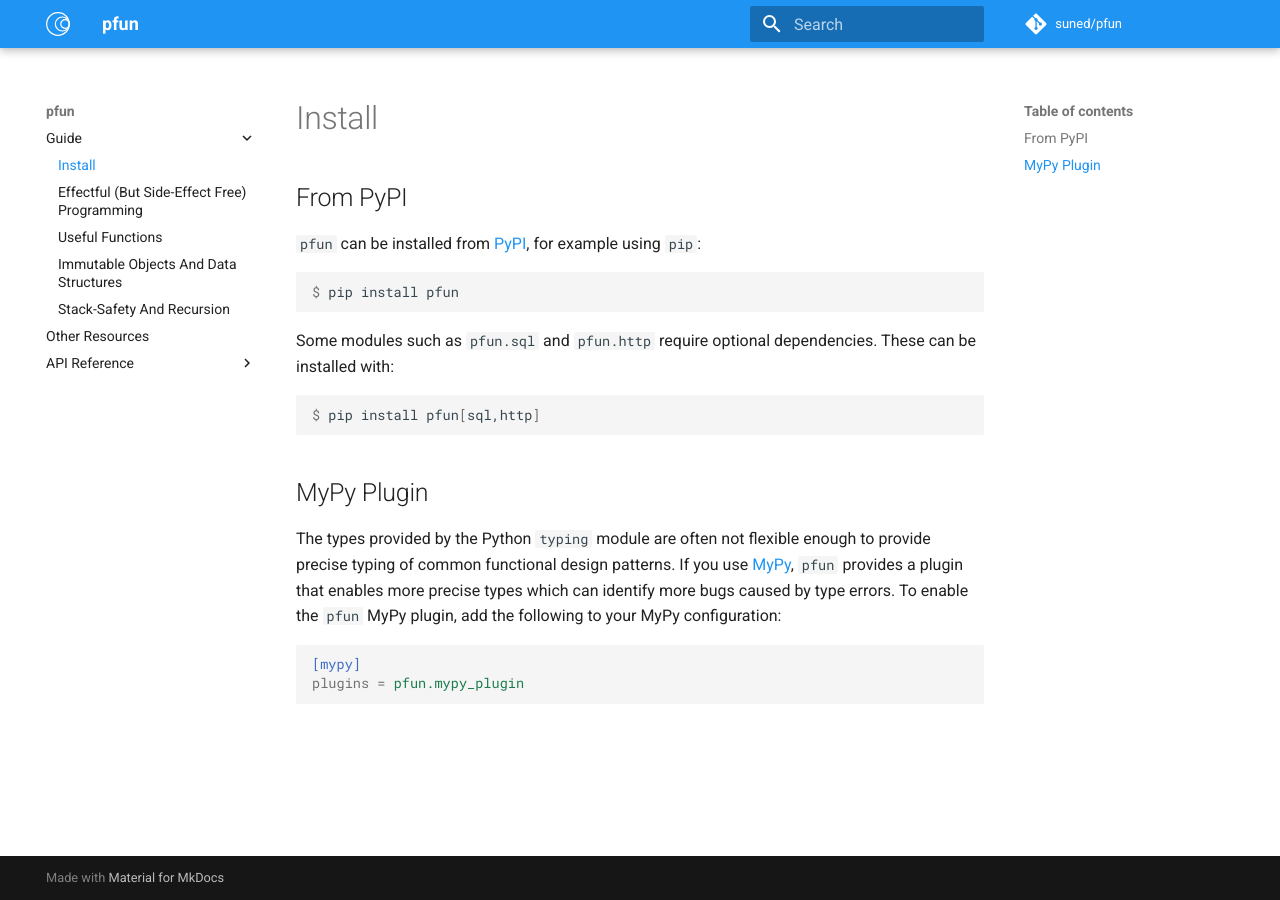
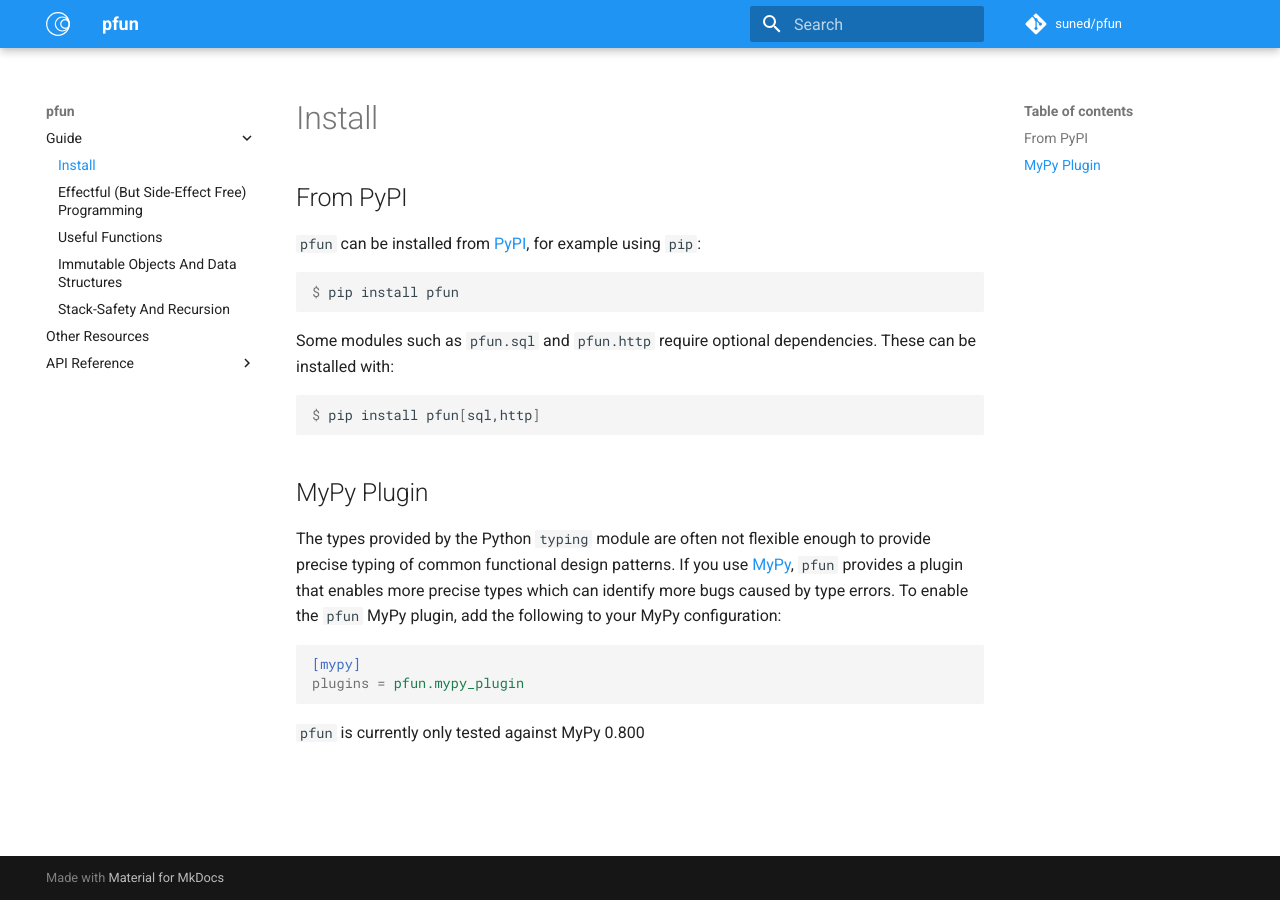
Before and after one commit to suned/pfun, an MkDocs documentation site: the page built from docs/install.md, in a window 1280 px wide. Built offline with MkDocs 1.6.1 and Material for MkDocs 9.7.7, drawn with Linux system fonts in a browser that asks for light colours; comment, search, counter and statistics services are not loaded.

Commit message:
add mypy version information

````diff
--- a/docs/install.md
+++ b/docs/install.md
@@ -23,3 +23,5 @@ add the following to your MyPy configuration:
 [mypy]
 plugins = pfun.mypy_plugin
 ```
+
+`pfun` is currently only tested against MyPy 0.800
````
